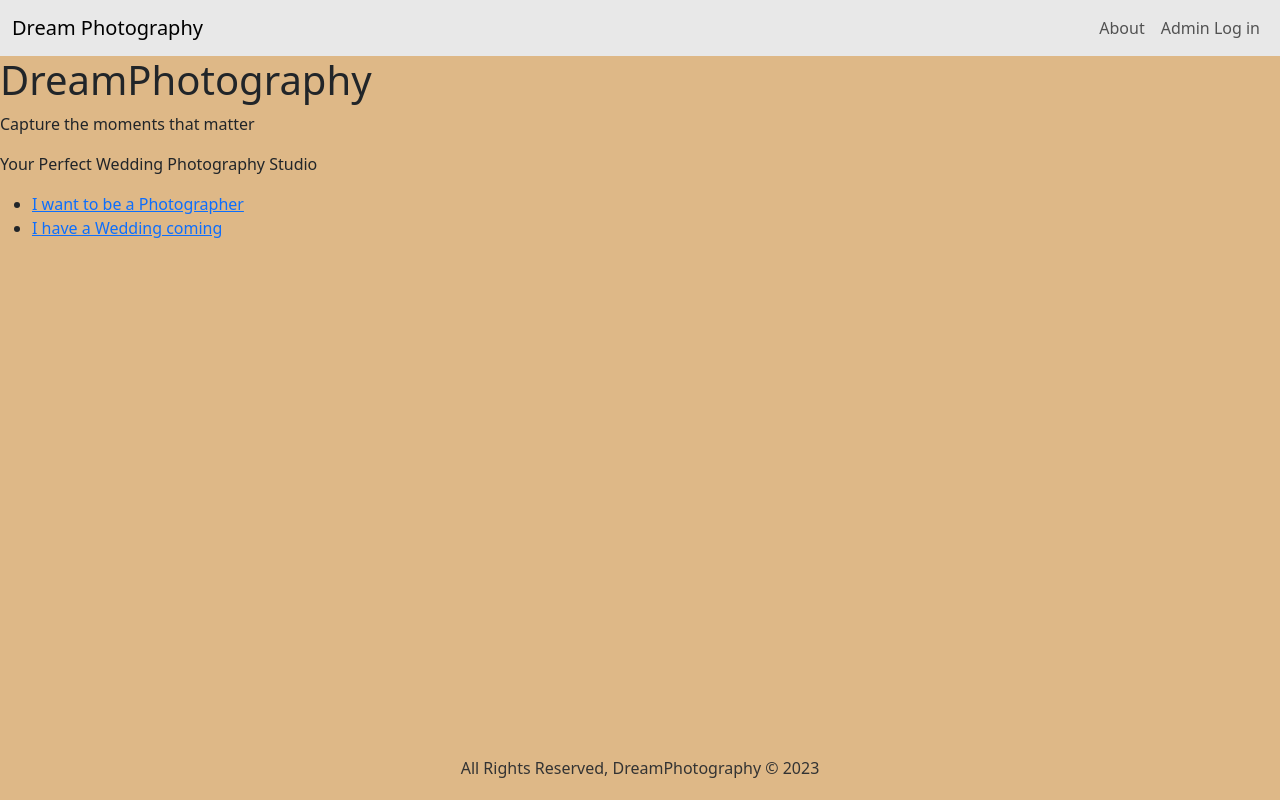
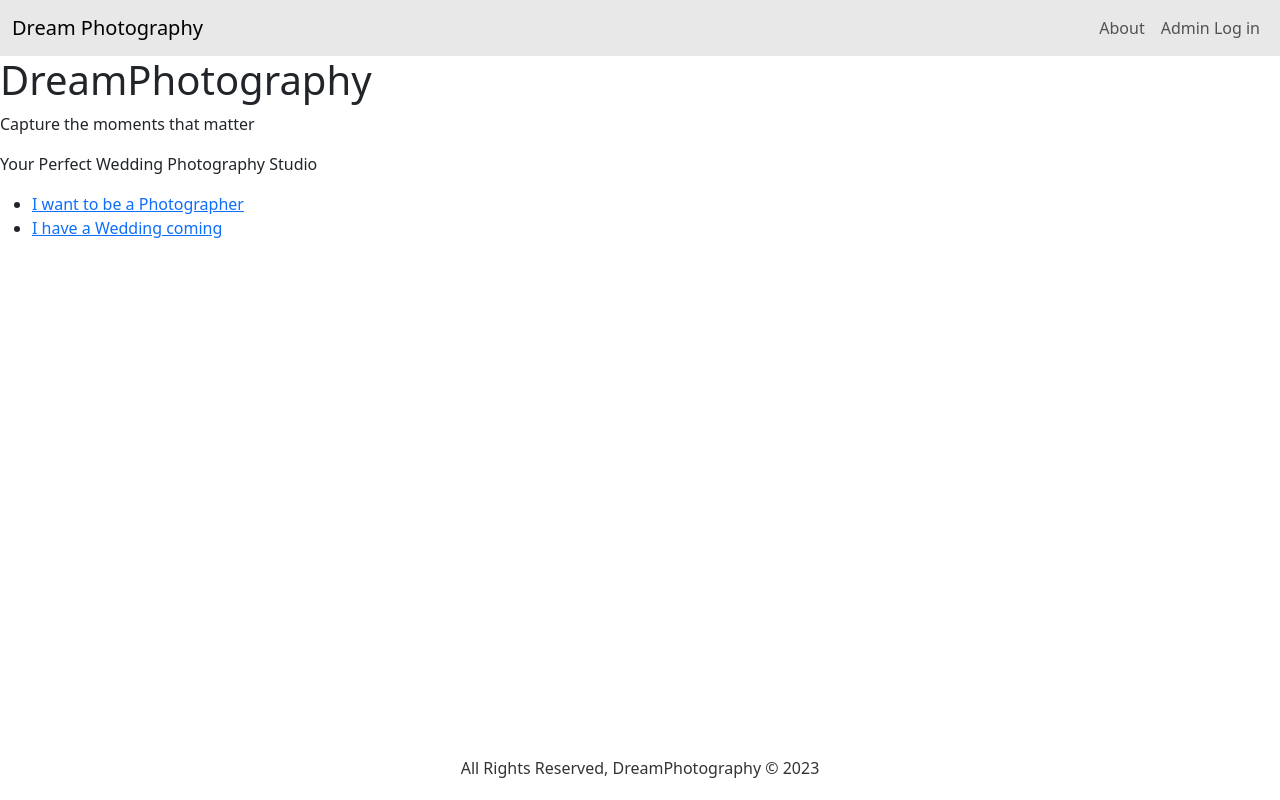
Before and after one commit to JennyZhong2022/Dream-Photography, a Django app: template main_app/templates/home.html in a window 1280 px wide. Run offline with Django 5.2, Linux system fonts and the light colour scheme; the template is opened without the code that fills it, so the values that code supplies are empty.

Commit message:
style change background

```diff
--- a/main_app/static/css/style.css
+++ b/main_app/static/css/style.css
@@ -2,7 +2,6 @@ body{
   display: flex;
   min-height: 100vh;
   flex-direction: column;
-  background-color: burlywood;
 }
 
 main{
```
